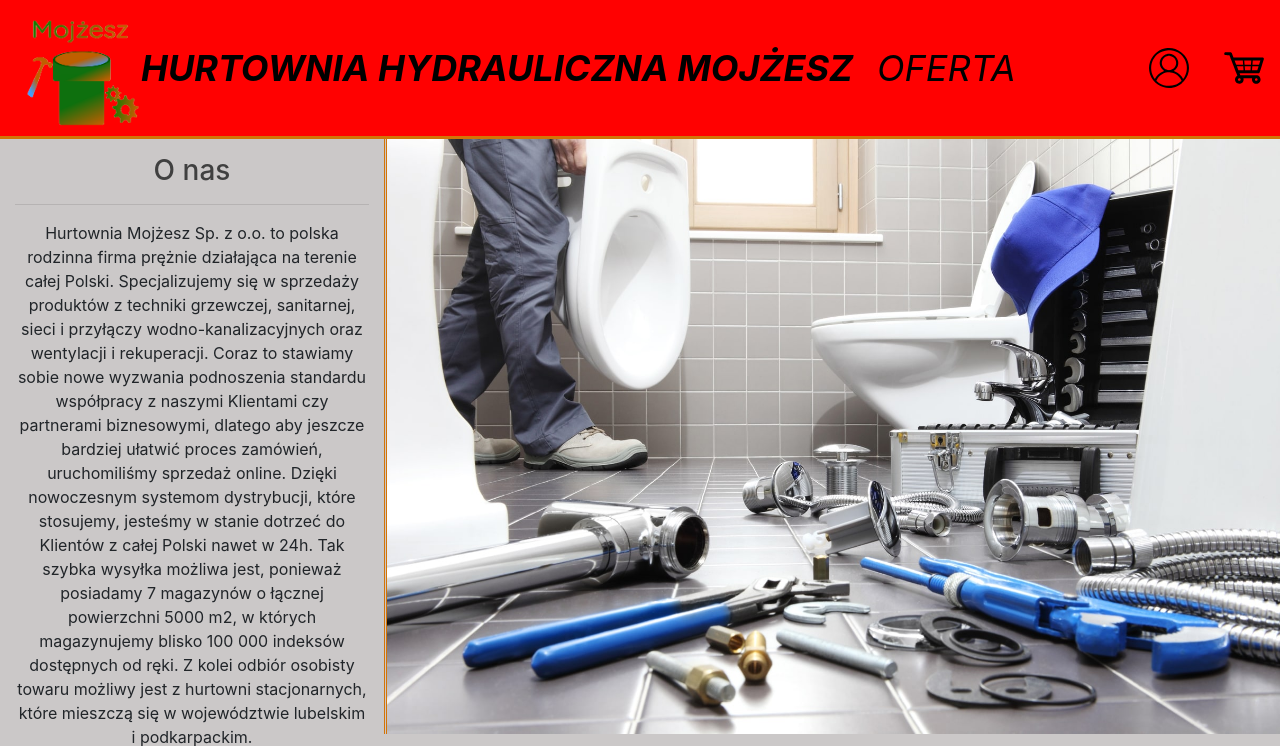
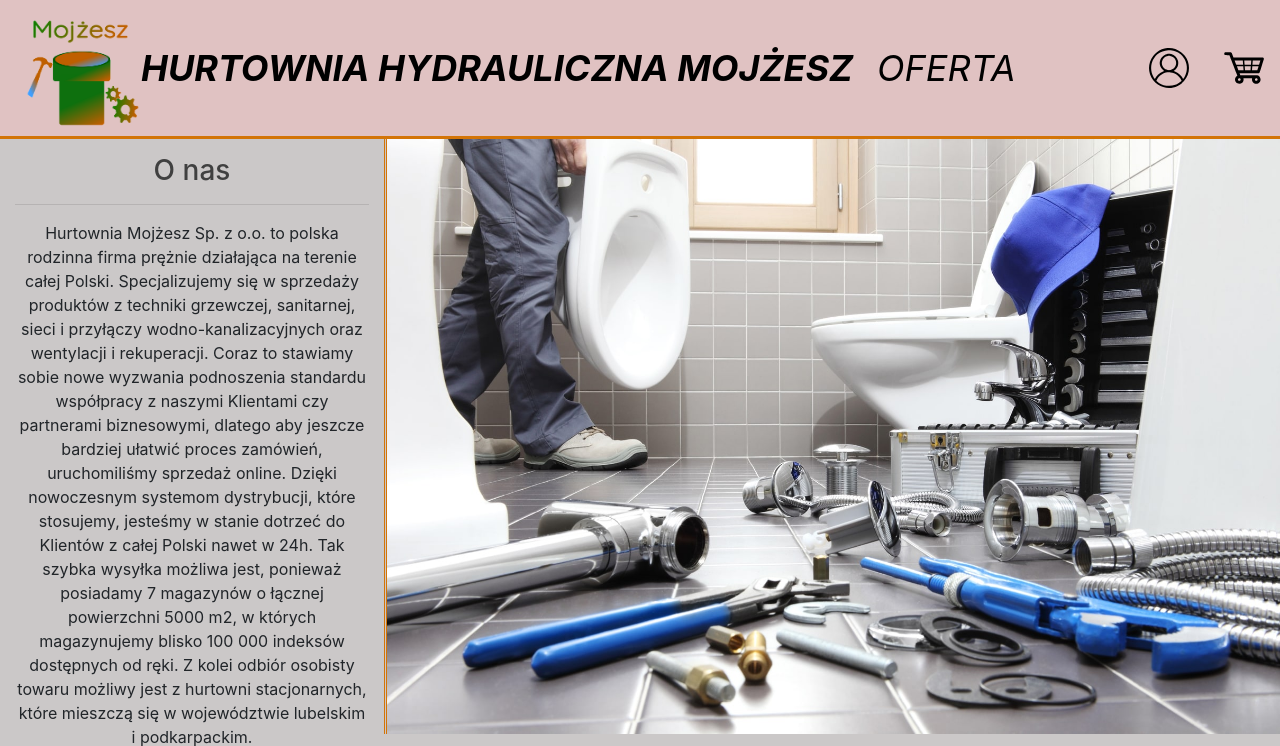
Before and after one commit to DarSikorski/Supply_Wholesaler, a Django app: page / in a window 1280 px wide. Shown: the top 746 px of the page. Run offline with Django 3.2, Linux system fonts and the light colour scheme; some libraries are stand-ins or nearby versions.

Commit message:
navbarcolor

```diff
--- a/static/css/main.css
+++ b/static/css/main.css
@@ -21,7 +21,7 @@ h1,h2,h3,h4,h5,h6{
 }
 
 .bg-dark{
-	background-color: #ff0101!important;
+	background-color: #e0c2c2!important;
 }
 
 #cart-icon{
```
Also changed, not shown: db.sqlite3.
